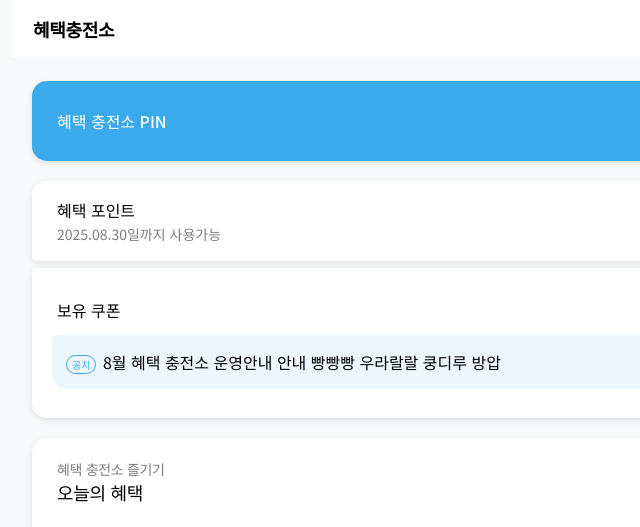
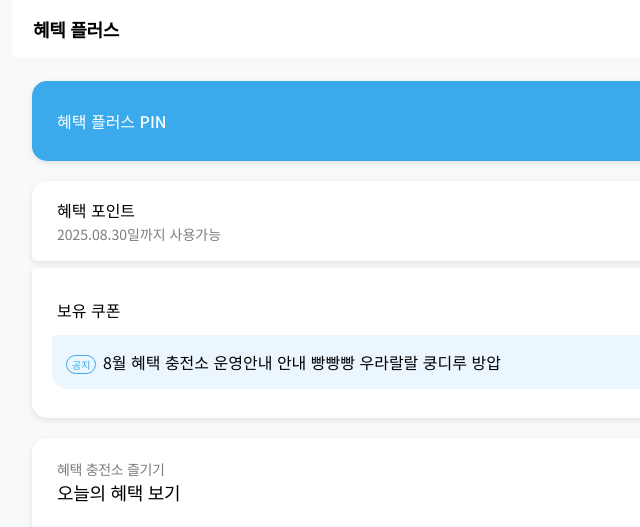
Before and after one commit to cold-a11y/noona, a plain HTML site: page index.html in a window 1280 px wide. Shown: the top 527 px of the page, 228-868 px from the left. Drawn offline with Linux system fonts and the light colour scheme.

Commit message:
브랜치 수정

```diff
--- a/index.html
+++ b/index.html
@@ -12,7 +12,7 @@
         <div class="head-section">
             <div class="inner wd-max">
                 <h1>
-                    <a href="" title="혜택충전소">혜택충전소</a>
+                    <a href="" title="혜택충전소">혜텍 플러스</a>
                 </h1>
                 <div class="btn-Box">
                     <button class="btn-alert"></button>
@@ -27,7 +27,7 @@
         <!-- PIN Button -->
         <div class="wd-gap">
             <button class="btn-conBx btn-pinNo wd-igap">
-                <h2 class="tit">혜택 충전소 PIN</h2>
+                <h2 class="tit">혜택 플러스 PIN</h2>
                 <div class="conBx-vi">
                     <span>3TWFNX1C</span>
                     <i class="go-arw wh"></i>
@@ -69,7 +69,7 @@
             <div class="inner">
                 <div class="title">
                     <p>혜택 충전소 즐기기</p>
-                    <h2>오늘의 혜택</h2>
+                    <h2>오늘의 혜택 보기</h2>
                 </div>
                 <div class="button-Box30">
                     <button class="item">
```
